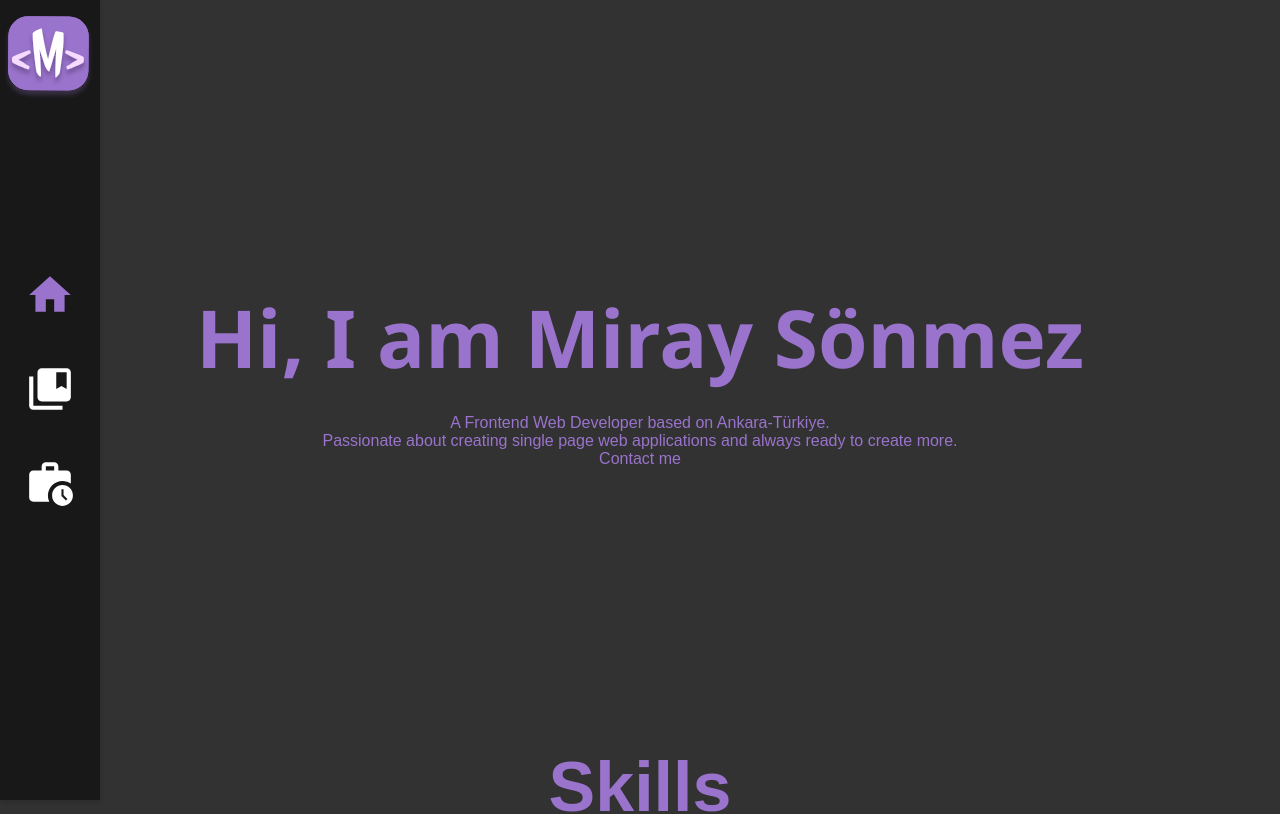
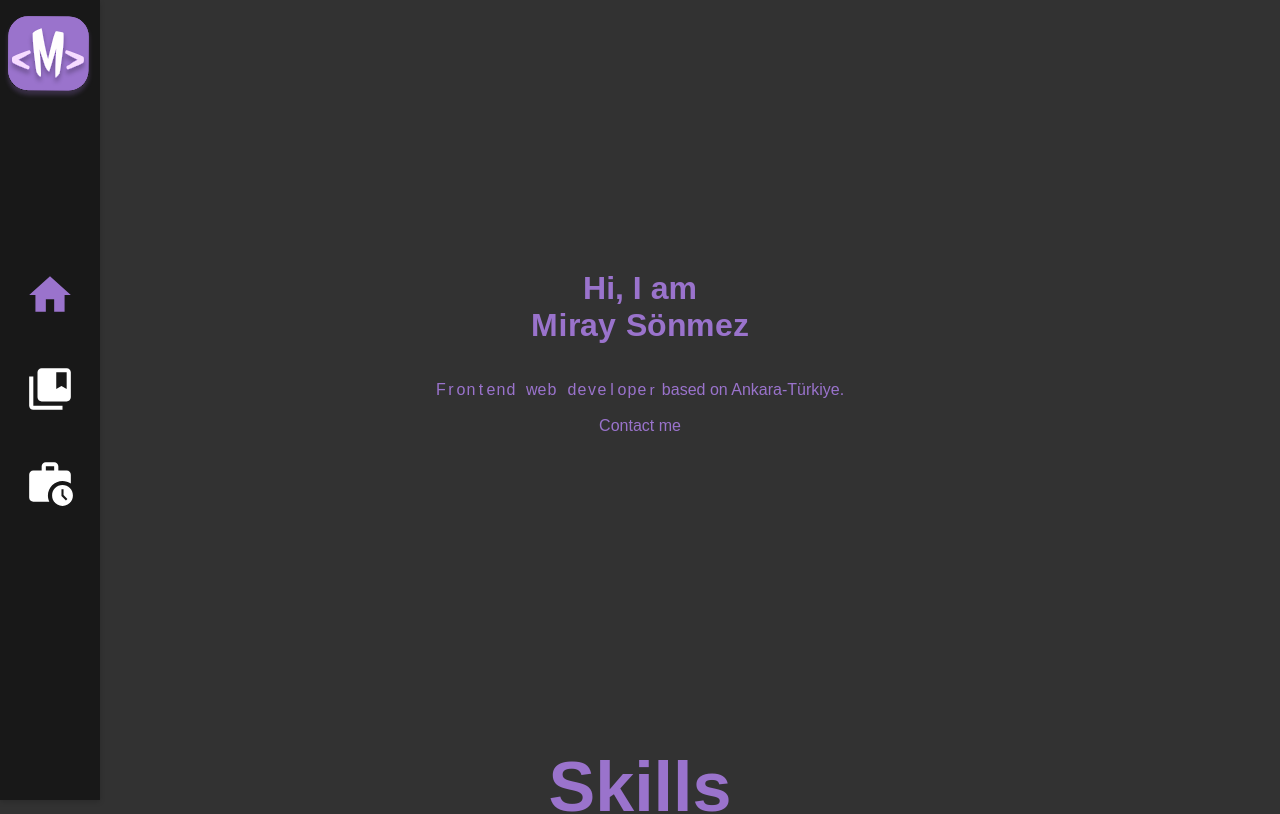
Before and after one commit to chiturca/portfolio, a React (Create React App) app: page / in a window 1280 px wide. Shown: the top 814 px of the page. Built offline with nearby package versions, Linux system fonts and the light colour scheme.

Commit message:
Feat: letter animation

```diff
--- a/src/components/AnimatedLetters/index.jsx
+++ b/src/components/AnimatedLetters/index.jsx
@@ -0,0 +1,16 @@
+import React from 'react';
+import './index.scss';
+
+function AnimatedLetters({ letterClass, strArray, idx }) {
+  return (
+    <span>
+      {strArray.map((char, i) => (
+        <span key={char + i} className={`${letterClass} _${i + idx}`}>
+          {char}
+        </span>
+      ))}
+    </span>
+  );
+}
+
+export default AnimatedLetters;
--- a/src/components/AnimatedLetters/index.scss
+++ b/src/components/AnimatedLetters/index.scss
@@ -0,0 +1,13 @@
+.text-animate {
+    display: inline-block;
+    opacity: 0;
+    animation: bounceIn 1s 1s;
+    animation-fill-mode: forwards;
+    min-width: 10px;
+}
+
+@for $i from 1 through 48 {
+    .text-animate._#{$i} {
+        animation-delay: #{$i /10}s;
+    }
+}
--- a/src/containers/Home/index.scss
+++ b/src/containers/Home/index.scss
@@ -16,21 +16,21 @@
   }
 
   .about h2 {
-    font-family: "Segoe UI", Tahoma, Geneva, Verdana, sans-serif;
+    font: "Segoe UI", Tahoma, Geneva, Verdana, sans-serif;
     font-size: 80px;
     color: #9A73CC;
     height: 50px;
   }
 
-  .about .prompt {
-    width: 40%;
-    font-size: 30px;
-  }
-  .prompt svg {
-    font-size: 60px;
-    margin: 5px;
-    color: white;
-  }
+  // .about .prompt {
+  //   width: 40%;
+  //   font-size: 30px;
+  // }
+  // .prompt svg {
+  //   font-size: 60px;
+  //   margin: 5px;
+  //   color: white;
+  // }
 
   .skills {
     font-size: 35px;
--- a/src/containers/Home/index.tsx
+++ b/src/containers/Home/index.tsx
@@ -1,14 +1,44 @@
-import React from 'react';
+import { useState } from 'react';
+import AnimatedLetters from '../../components/AnimatedLetters';
 import './index.scss';
 
 function Home() {
+  const [letterClass] = useState<string>('text-animate');
+  const nameArray = ['M', 'i', 'r', 'a', 'y', ' ', 'S', 'ö', 'n', 'm', 'e', 'z'];
+  const jobArray = [
+    'F',
+    'r',
+    'o',
+    'n',
+    't',
+    'e',
+    'n',
+    'd',
+    ' ',
+    'w',
+    'e',
+    'b',
+    ' ',
+    'd',
+    'e',
+    'v',
+    'e',
+    'l',
+    'o',
+    'p',
+    'e',
+    'r'
+  ];
   return (
     <div className="home">
       <div className="about">
-        <h2>Hi, I am Miray Sönmez</h2>
+        <h1>
+          Hi, I am <br />
+          <AnimatedLetters letterClass={letterClass} strArray={nameArray} idx={15} />
+        </h1>
         <p>
-          A Frontend Web Developer based on Ankara-Türkiye. <br />
-          Passionate about creating single page web applications and always ready to create more.{' '}
+          <AnimatedLetters letterClass={letterClass} strArray={jobArray} idx={27} /> based on
+          Ankara-Türkiye. <br />
           <br /> Contact me
         </p>
       </div>
```
